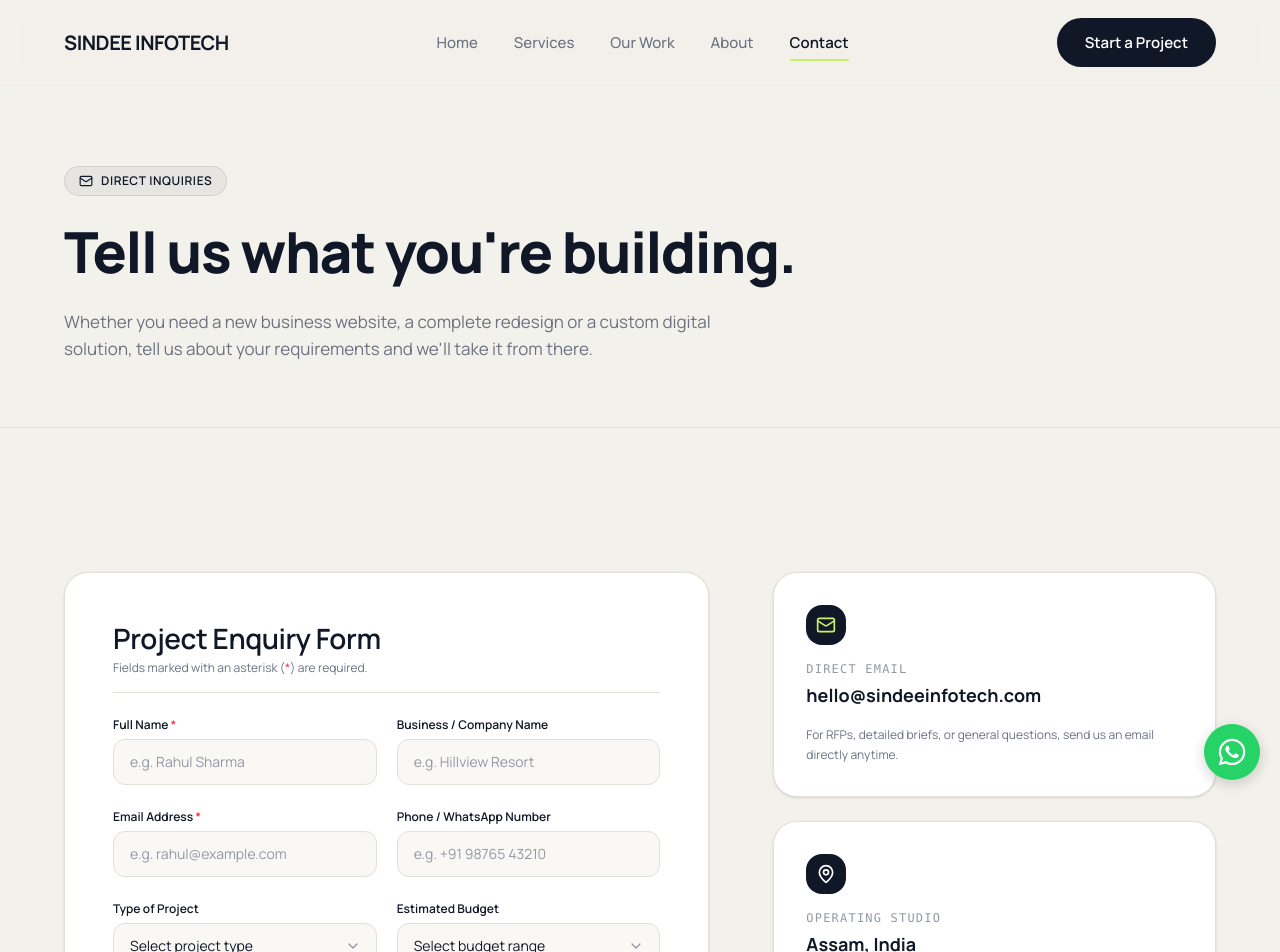
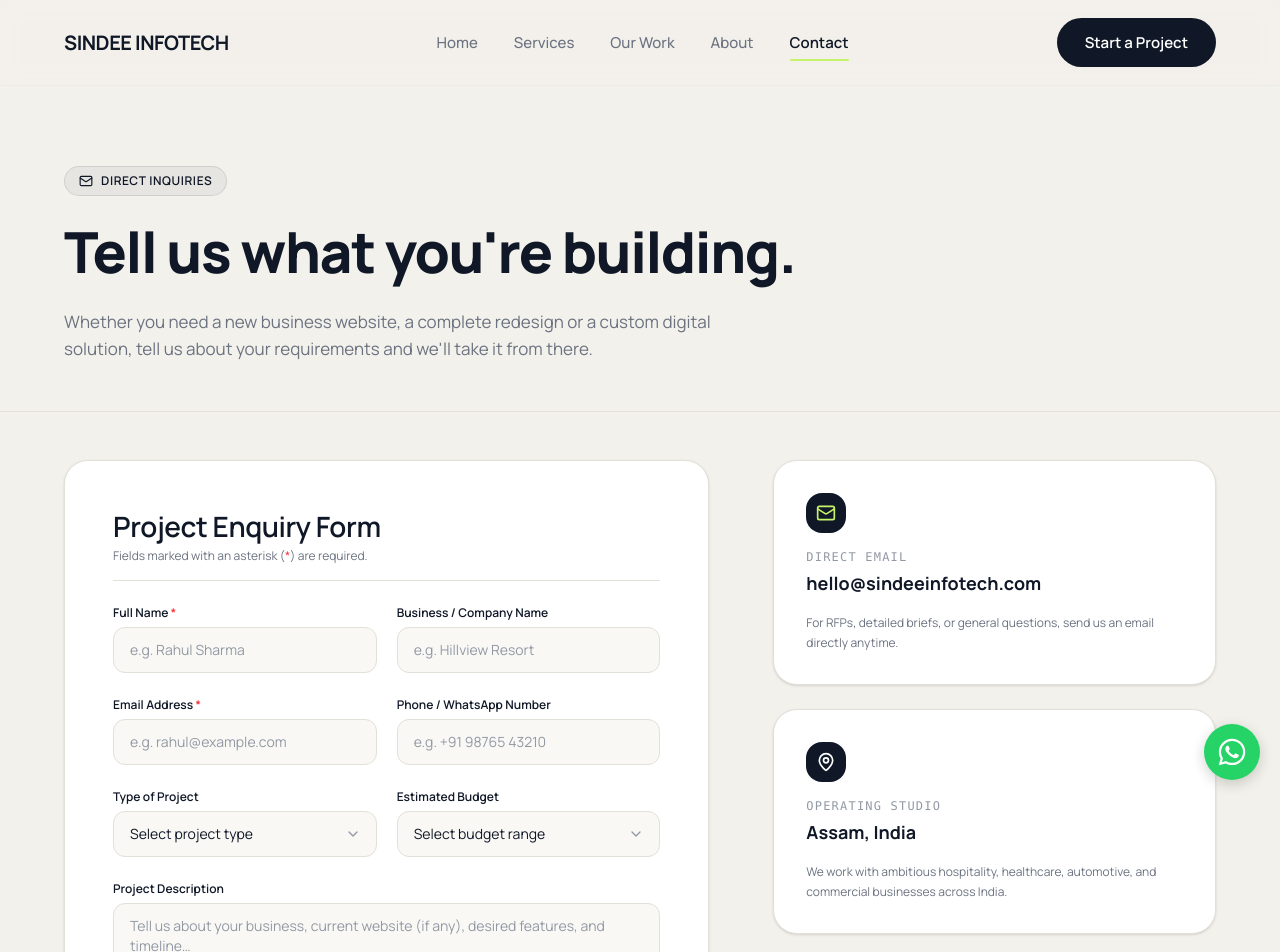
Before and after one commit to benigogoi/Sindee-InfoTech, a React (Vite) app: page /contact in a window 1280 px wide. Shown: the top 952 px of the page. Built offline with nearby package versions, Linux system fonts and the light colour scheme.

Commit message:
Updated pading on contact page

```diff
--- a/src/pages/ContactPage.tsx
+++ b/src/pages/ContactPage.tsx
@@ -198,7 +198,7 @@ ${formData.description || 'N/A'}`,
       canonicalUrl="https://sindeeinfotech.com/contact"
     >
       {/* SECTION 1: Hero */}
-      <section className="pt-12 pb-12 sm:pt-16 sm:pb-14 md:pt-20 md:pb-16 bg-warm-ivory border-b border-border">
+      <section className="pt-12 pb-8 sm:pt-16 sm:pb-10 md:pt-20 md:pb-12 bg-warm-ivory border-b border-border">
         <div className="container-main">
           <motion.div
             variants={staggerContainerVariants}
@@ -232,7 +232,7 @@ ${formData.description || 'N/A'}`,
       </section>
 
       {/* SECTION 2 & 3: Contact Form + Alternative Contact */}
-      <section className="section-padding bg-warm-ivory">
+      <section className="pt-8 pb-16 sm:pt-10 sm:pb-20 md:pt-12 md:pb-24 bg-warm-ivory">
         <div className="container-main">
           <div className="grid grid-cols-1 lg:grid-cols-12 gap-12 lg:gap-16">
             {/* Form Column */}
```
